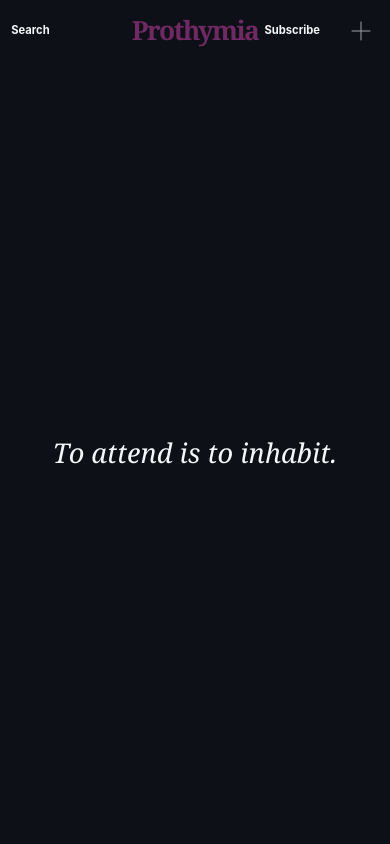
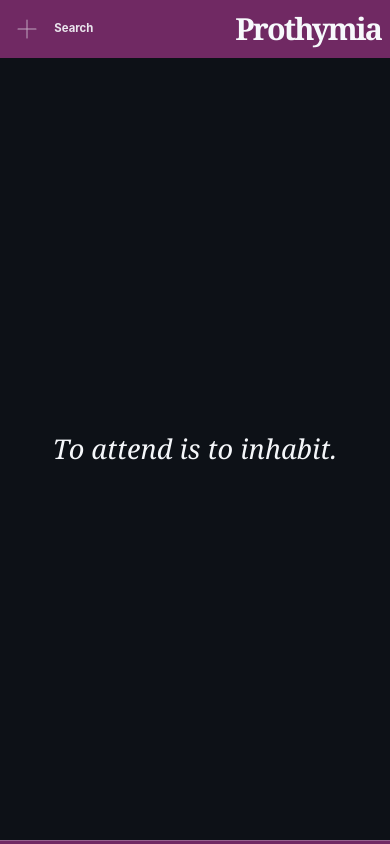
Before and after one commit to ensite999-stack/Prothymia.org, a Next.js app: page / in a window 390 px wide. Shown: the top 844 px of the page. Built offline with nearby package versions, Linux system fonts and the light colour scheme; no server answers; the database is empty.

Commit message:
style: adopt magazine masthead and close footer gap

```diff
--- a/app/header-layout.css
+++ b/app/header-layout.css
@@ -1,11 +1,21 @@
-/* Centered editorial masthead. Imported last so it can neutralize legacy header rules. */
+/* Brand masthead inspired by strong editorial magazine bars. Imported last. */
 .site-header,
 .site-header[data-scrolled="true"] {
+  --header-height: 72px;
   display: grid;
-  grid-template-columns: minmax(0, 1fr) auto minmax(0, 1fr);
+  grid-template-columns: minmax(0, 1fr) auto;
   align-items: stretch;
   justify-content: initial;
-  padding: 0 clamp(.8rem, 2.1vw, 1.5rem);
+  min-height: var(--header-height);
+  padding: 0 clamp(.85rem, 2vw, 1.4rem);
+  background: #702963;
+  color: #F7F9FC;
+  box-shadow: none;
+}
+
+.site-header[data-scrolled="true"] {
+  background: #702963;
+  box-shadow: 0 6px 18px rgb(0 0 0 / .14);
 }
 
 .header-left {
@@ -20,21 +30,21 @@
 .brand-link,
 .site-header[data-scrolled="true"] .brand-link {
   grid-column: 2;
-  justify-self: center;
+  justify-self: end;
   align-self: center;
   margin: 0;
-  text-align: center;
+  padding: 0;
+  color: #F7F9FC;
+  font-size: clamp(2.15rem, 3.25vw, 3.25rem);
+  line-height: .9;
+  text-align: right;
   white-space: nowrap;
+  -webkit-tap-highlight-color: transparent;
 }
 
-.header-actions {
-  grid-column: 3;
-  min-width: 0;
-  min-height: var(--header-height);
-  display: flex;
-  align-items: stretch;
-  justify-self: end;
-  margin-left: 0;
+.brand-link:hover,
+.brand-link:active {
+  color: #FFFFFF;
 }
 
 .site-header .header-text-link,
@@ -45,12 +55,12 @@
   display: inline-flex;
   align-items: center;
   justify-content: center;
-  padding: 0 clamp(.75rem, 1.8vw, 1.35rem);
+  padding: 0 clamp(.7rem, 1.45vw, 1.05rem);
   border: 0;
   background: transparent;
-  color: var(--text);
+  color: rgb(247 249 252 / .9);
   font-family: var(--sans);
-  font-size: clamp(.78rem, .9vw, .9rem);
+  font-size: clamp(.76rem, .85vw, .88rem);
   font-weight: 650;
   letter-spacing: .015em;
   line-height: 1;
@@ -58,7 +68,7 @@
   white-space: nowrap;
   -webkit-tap-highlight-color: transparent;
   touch-action: manipulation;
-  transition: color 120ms ease, opacity 120ms ease;
+  transition: color 110ms ease, opacity 110ms ease;
 }
 
 .site-header .header-text-link:hover,
@@ -66,58 +76,96 @@
 .site-header .search-link:hover,
 .site-header .subscribe-link:hover {
   background: transparent;
-  color: var(--brand);
+  color: #FFFFFF;
 }
 
-.site-header .header-text-link:focus-visible {
-  outline: 1px solid color-mix(in srgb, var(--text) 42%, transparent);
+.site-header .header-text-link:focus-visible,
+.site-header .brand-link:focus-visible,
+.site-header .menu-button:focus-visible {
+  outline: 1px solid rgb(247 249 252 / .62);
   outline-offset: -5px;
 }
 
 .header-menu-slot {
-  width: 72px;
+  width: 54px;
   min-height: var(--header-height);
   border-left: 0;
+}
+
+.site-header .menu-button {
+  color: #F7F9FC;
+}
+
+.site-header .menu-glyph {
+  opacity: .6;
+}
+
+.site-header .menu-glyph i,
+.site-header .menu-glyph i:nth-child(1),
+.site-header .menu-glyph i:nth-child(2) {
+  background: #F7F9FC;
+}
+
+.site-header .menu-button:hover .menu-glyph,
+.site-header .menu-button:focus-visible .menu-glyph {
+  opacity: .84;
+}
+
+/* Remove the artificial light gap before the brand footer. */
+.site-footer {
+  margin-top: 0;
 }
 
 @media (max-width: 760px) {
   .site-header,
   .site-header[data-scrolled="true"] {
-    padding-inline: .65rem;
+    --header-height: 62px;
+    min-height: var(--header-height);
+    padding-inline: .6rem .75rem;
+  }
+
+  .brand-link,
+  .site-header[data-scrolled="true"] .brand-link {
+    font-size: 1.95rem;
   }
 
   .site-header .header-text-link,
   .site-header .search-link,
   .site-header .subscribe-link {
     padding-inline: .55rem;
-    font-size: .76rem;
-  }
-
-  .header-menu-slot {
-    width: 54px;
-  }
-}
-
-@media (max-width: 480px) {
-  .site-header,
-  .site-header[data-scrolled="true"] {
-    padding-inline: .35rem;
-  }
-
-  .brand-link,
-  .site-header[data-scrolled="true"] .brand-link {
-    font-size: 1.65rem;
-  }
-
-  .site-header .header-text-link,
-  .site-header .search-link,
-  .site-header .subscribe-link {
-    padding-inline: .35rem;
-    font-size: .7rem;
-    letter-spacing: 0;
+    font-size: .74rem;
   }
 
   .header-menu-slot {
     width: 46px;
   }
 }
+
+@media (max-width: 520px) {
+  .site-header,
+  .site-header[data-scrolled="true"] {
+    --header-height: 58px;
+    min-height: var(--header-height);
+    padding-inline: .35rem .55rem;
+  }
+
+  .brand-link,
+  .site-header[data-scrolled="true"] .brand-link {
+    font-size: clamp(1.58rem, 8.2vw, 1.9rem);
+  }
+
+  .subscribe-link {
+    display: none !important;
+  }
+
+  .site-header .header-text-link,
+  .site-header .search-link {
+    padding-inline: .42rem;
+    font-size: .71rem;
+    letter-spacing: 0;
+  }
+
+  .header-menu-slot {
+    width: 42px;
+  }
+}
--- a/components/header.tsx
+++ b/components/header.tsx
@@ -109,7 +109,9 @@ export function Header() {
   return (
     <header className="site-header" data-scrolled={scrolled} data-hidden={hidden}>
       <div className="header-left">
+        <div className="header-menu-slot"><SiteMenu /></div>
         <Link className="header-text-link search-link" href="/search">Search</Link>
+        <Link className="header-text-link subscribe-link" href="/newsletter">Subscribe</Link>
       </div>
 
       <button
@@ -122,11 +124,6 @@ export function Header() {
       >
         Prothymia
       </button>
-
-      <div className="header-actions">
-        <Link className="header-text-link subscribe-link" href="/newsletter">Subscribe</Link>
-        <div className="header-menu-slot"><SiteMenu /></div>
-      </div>
     </header>
   );
 }
```
